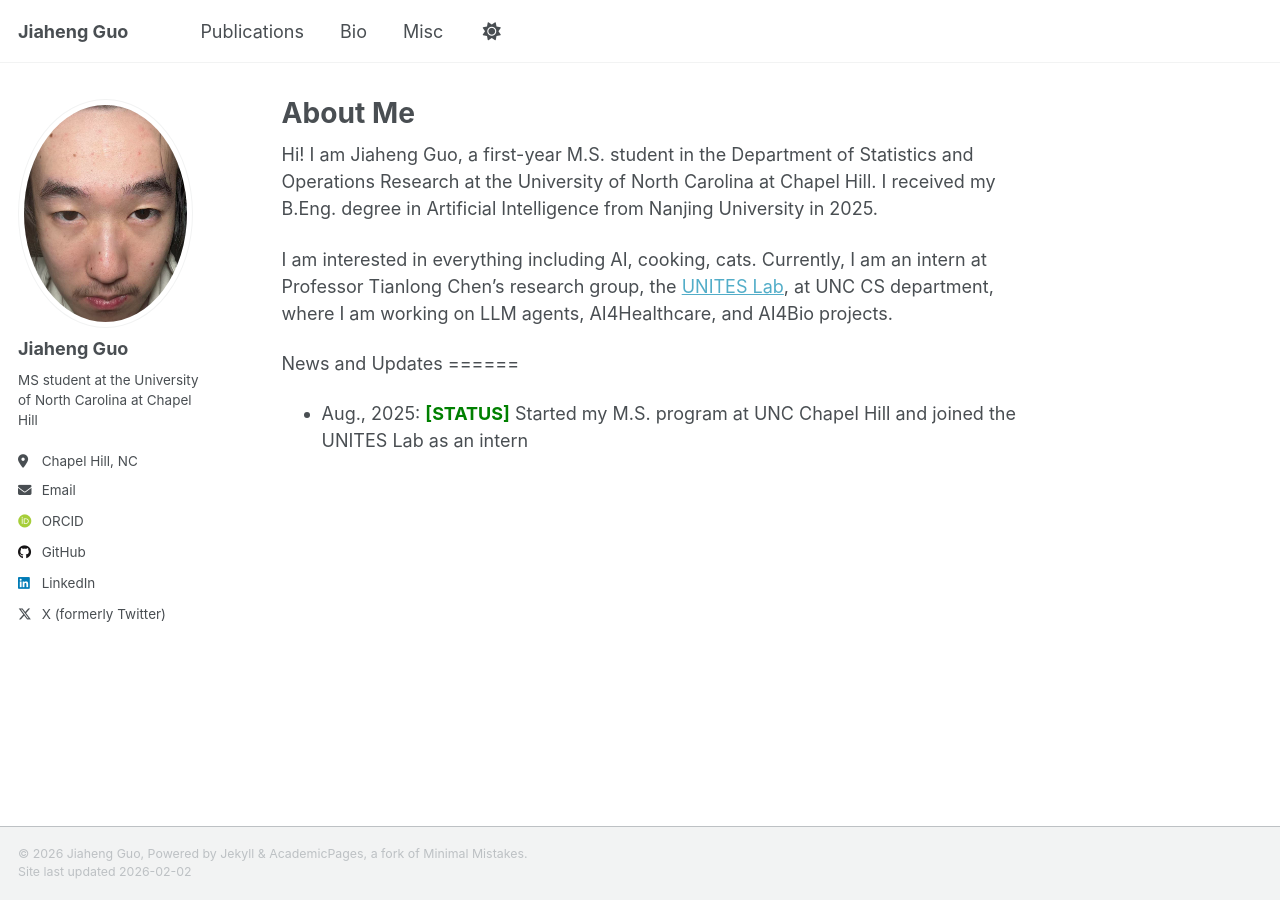
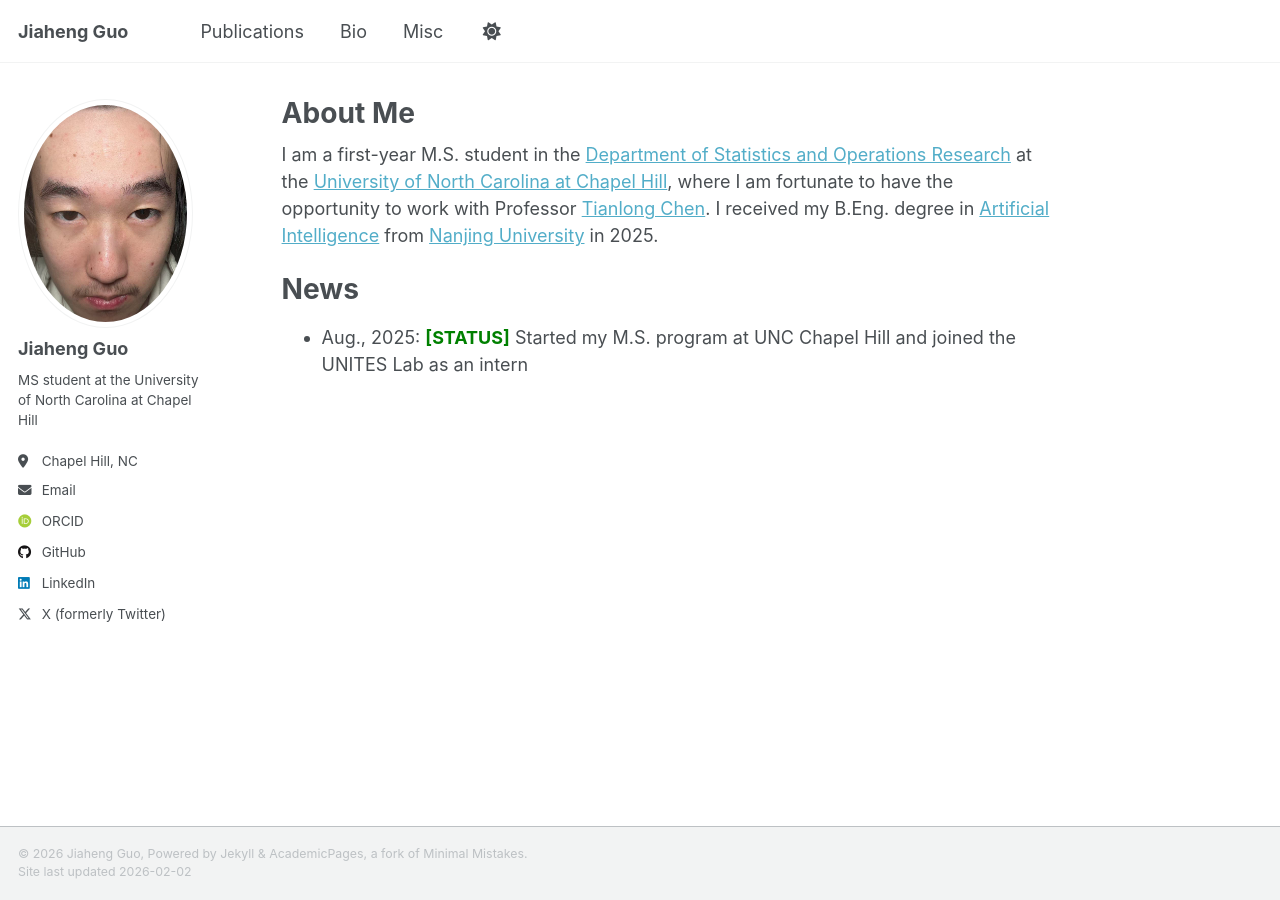
Before and after one commit to jiaheng-guo/jiaheng-guo.github.io, a Jekyll site: the page built from _pages/about.md, in a window 1280 px wide. Built offline with Jekyll 4.4.1, drawn with Linux system fonts in a browser that asks for light colours; some web fonts are replaced; a script that is not in the unit is left out.

Commit message:
modify repo structure

```diff
--- a/_pages/about.md
+++ b/_pages/about.md
@@ -9,13 +9,12 @@ redirect_from:
 
 <!-- <font color="red">🚧 THIS SITE IS <b>UNDER CONSTRUCTION</b> 🚧</font> -->
 
-Hi! I am Jiaheng Guo, a first-year M.S. student in the Department of Statistics and Operations Research at the University of North Carolina at Chapel Hill. I received my B.Eng. degree in Artificial Intelligence from Nanjing University in 2025.
-
-I am interested in everything including AI, cooking, cats. Currently, I am an intern at Professor Tianlong Chen's research group, the [UNITES Lab](https://unites-lab.github.io), at UNC CS department, where I am working on LLM agents, AI4Healthcare, and AI4Bio projects.
+I am a first-year M.S. student in the [Department of Statistics and Operations Research](https://stor.unc.edu/) at the [University of North Carolina at Chapel Hill](https://www.unc.edu/), where I am fortunate to have the opportunity to work with Professor [Tianlong Chen](https://tianlong-chen.github.io/). I received my B.Eng. degree in [Artificial Intelligence](https://ai.nju.edu.cn/) from [Nanjing University](https://www.nju.edu.cn/en/) in 2025.
 
 
 <!-- <b><font color="green">[STATUS]</font></b>  -->
-News and Updates
+
+News
 ======
 * Aug., 2025: <b><font color="green">[STATUS]</font></b> Started my M.S. program at UNC Chapel Hill and joined the UNITES Lab as an intern
 
```
